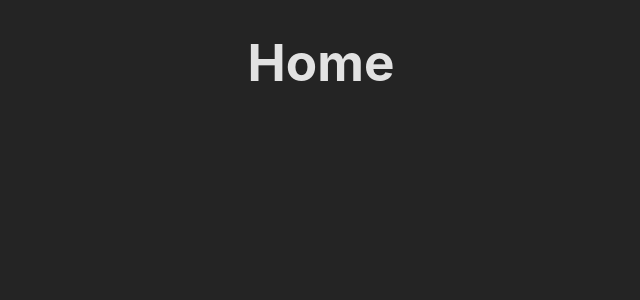
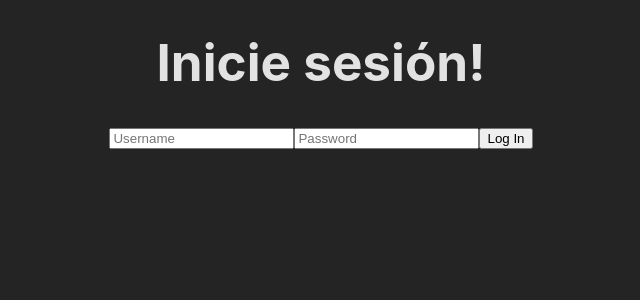
Before and after one commit to Lumansito/app-web, a React (Vite) app in the folder FrontEnd/: page / in a window 1280 px wide. Shown: the top 300 px of the page, without its empty margins (319-959 px from the left). Built offline with nearby package versions, Linux system fonts and the light colour scheme.

Commit message:
Primeros inicios de LogIn

```diff
--- a/FrontEnd/package.json
+++ b/FrontEnd/package.json
@@ -11,6 +11,7 @@
   },
   "dependencies": {
     "axios": "^1.7.2",
+    "formik": "^2.4.6",
     "react": "^18.3.1",
     "react-dom": "^18.3.1",
     "react-router-dom": "^6.24.1"
--- a/FrontEnd/src/App.jsx
+++ b/FrontEnd/src/App.jsx
@@ -3,6 +3,7 @@ import { Route, Routes } from "react-router-dom";
 import { Home } from "./pages/Home";
 import { EjerciciosRoutes } from "./routes/ejercicios.routes";
 import {Rutina} from "./pages/Rutina";
+import { MenuPorfesional } from "./pages/MenuProfesional";
 
 
 
@@ -10,6 +11,7 @@ function App() {
   return (
      <Routes>
       <Route path="/" element={<Home />} />
+      <Route path="/menu" element={<MenuPorfesional/>} />
       <Route path="/rutina" element={<Rutina/>} />
       <Route path="/rutina/preestablecida" element={<Rutina />} />
       <Route path="/ejercicios/*" element={<EjerciciosRoutes/>} />
--- /dev/null
+++ b/FrontEnd/src/api/usuarios.api.js
@@ -0,0 +1,9 @@
+import axios from 'axios';
+
+export const Rol_logIn = async (usuario) => {
+    return await axios.post("http://localhost:3000/api/users/login", usuario );
+}
+
+export const createUser = async (usuario) => {
+    return await axios.post("http://localhost:3000/api/users", usuario );
+}
--- a/FrontEnd/src/pages/Home.jsx
+++ b/FrontEnd/src/pages/Home.jsx
@@ -1,7 +1,26 @@
-export function Home()   {
+import React, { useState } from 'react';
+import { LogIn } from './LogIn';
+
+export function Home() {
+    const [userRole, setUserRole] = useState(localStorage.getItem('userRole') || null);
+
+    const handleLogin = (role) => {
+        setUserRole(role);
+    };
+
     return (
         <div>
-        <h1>Home</h1>
+            <h1>Inicie sesión!</h1>
+            {!userRole ? (
+                <LogIn onLogin={handleLogin} />
+            ) : (
+                <div>
+                    <h2>Bienvenido, {userRole}!</h2>
+                    {/* Aquí podrías renderizar diferentes componentes basados en el rol */}
+                    {userRole === 'instructor' && <p>Componente para instructores</p>}
+                    {userRole === 'user' }
+                </div>
+            )}
         </div>
-    )
-    }
+    );
+}
--- /dev/null
+++ b/FrontEnd/src/pages/LogIn.jsx
@@ -0,0 +1,48 @@
+import React, { useState } from 'react';
+import {Rol_logIn, createUser} from '../api/usuarios.api';
+
+
+export function LogIn({ onLogin }) {
+    const [username, setUsername] = useState('');
+    const [password, setPassword] = useState('');
+
+    const handleLogin = async () => {
+
+        let usuario = {
+            dni: username,
+            contrasenia: password
+        }
+        const response = await Rol_logIn(usuario);
+        const rol = response.data.tipoUsuario;
+
+
+        // Simular la autenticación y obtener el rol del usuario
+        // En una app real, harías una petición al backend aquí
+
+        //const userRole = 'admin'; // Este rol vendría del backend
+
+        // Guardar el rol en localStorage (opcional)
+        localStorage.setItem('userRole', rol);
+
+        // Llamar a la función onLogin con el rol
+        onLogin(rol);
+    };
+
+    return (
+        <div>
+            <input
+                type="text"
+                placeholder="Username"
+                value={username}
+                onChange={(e) => setUsername(e.target.value)}
+            />
+            <input
+                type="password"
+                placeholder="Password"
+                value={password}
+                onChange={(e) => setPassword(e.target.value)}
+            />
+            <button onClick={handleLogin}>Log In</button>
+        </div>
+    );
+}
--- /dev/null
+++ b/FrontEnd/src/pages/MenuProfesional.jsx
@@ -0,0 +1,15 @@
+import { Link } from "react-router-dom"
+
+export function MenuPorfesional()   {
+    return (
+        <div>
+            <h1>Menu Profesional</h1>
+            <Link to="../entrenamientos">
+            Entrenamientos
+            </Link>
+            <Link to="../perfil">
+            Perfil
+            </Link>
+        </div>
+    )
+}
```
Also changed, not shown: 2 other files (tests, documents, lock files or other folders).
